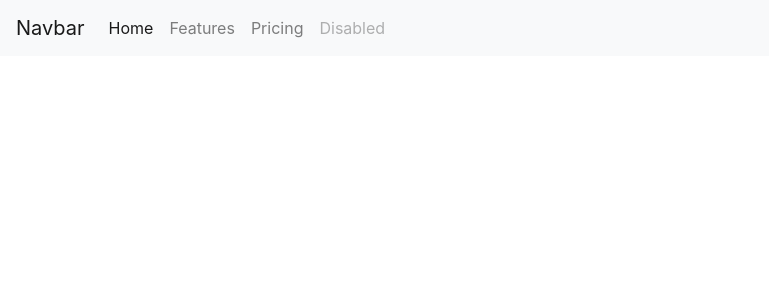
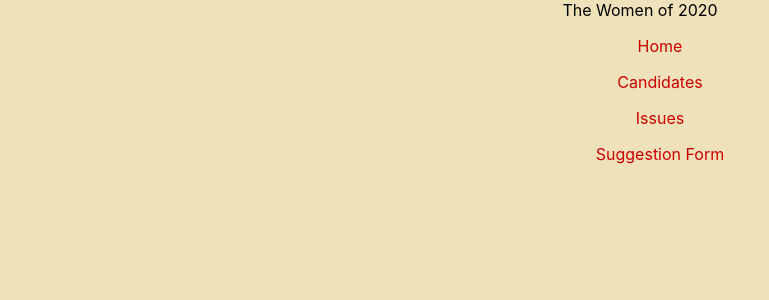
Before and after one commit to jamiemiller8/2020-presidential-candidates, a React (Create React App) app: page / in a window 1280 px wide. Shown: the top 300 px of the page, without its empty margins (0-769 px from the left). Built offline with nearby package versions, Linux system fonts and the light colour scheme.

Commit message:
as of now switching back to regular css and working on nav bar

```diff
--- a/src/App.js
+++ b/src/App.js
@@ -7,7 +7,7 @@ import Landing from './Landing'
 import Issues from './Issues'
 import Abortion from './Issue/Abortion'
 import { Route, Switch, Link} from 'react-router-dom'
-import 'bootstrap/dist/css/bootstrap.min.css';
+// import 'bootstrap/dist/css/bootstrap.min.css';
 import Navbar from './Navbar';
 
 const candidates = [
--- a/src/Navbar.js
+++ b/src/Navbar.js
@@ -1,29 +1,30 @@
 import React from 'react'
+import {Link} from 'react-router-dom'
 
 function Navbar() {
-    return (
-        <nav class="navbar navbar-expand-lg navbar-light bg-light">
-        <a class="navbar-brand" href="#">Navbar</a>
-        <button class="navbar-toggler" type="button" data-toggle="collapse" data-target="#navbarNav" aria-controls="navbarNav" aria-expanded="false" aria-label="Toggle navigation">
-          <span class="navbar-toggler-icon"></span>
-        </button>
-        <div class="collapse navbar-collapse" id="navbarNav">
-          <ul class="navbar-nav">
-            <li class="nav-item active">
-              <a class="nav-link" href="#">Home <span class="sr-only">(current)</span></a>
-            </li>
-            <li class="nav-item">
-              <a class="nav-link" href="#">Features</a>
-            </li>
-            <li class="nav-item">
-              <a class="nav-link" href="#">Pricing</a>
-            </li>
-            <li class="nav-item">
-              <a class="nav-link disabled" href="#" tabindex="-1" aria-disabled="true">Disabled</a>
-            </li>
-          </ul>
-        </div>
-      </nav>
-    )
-}
+        return (
+            <div className='navigation'>
+                <div className='nav-grid'>
+                    <div className='nav-menu'>
+                        <header className='nav-header'>The Women of 2020</header>
+                        <div className='nav-menu-items'>
+                            <Link className='nav-link' to='/landing/'>
+                                <ul>Home</ul>
+                            </Link>
+                            <Link className='nav-link' to='/candidates/'>
+                                <ul>Candidates</ul>
+                            </Link>
+                            <Link className='nav-link' to='/issues/'>
+                                <ul>Issues</ul>
+                            </Link>
+                            <Link className='nav-link' to='/form'>
+                                <ul>Suggestion Form</ul>
+                            </Link>
+                        </div>
+                    </div>
+                </div>
+            </div>
+        )
+    }
+
 export default Navbar;
```
